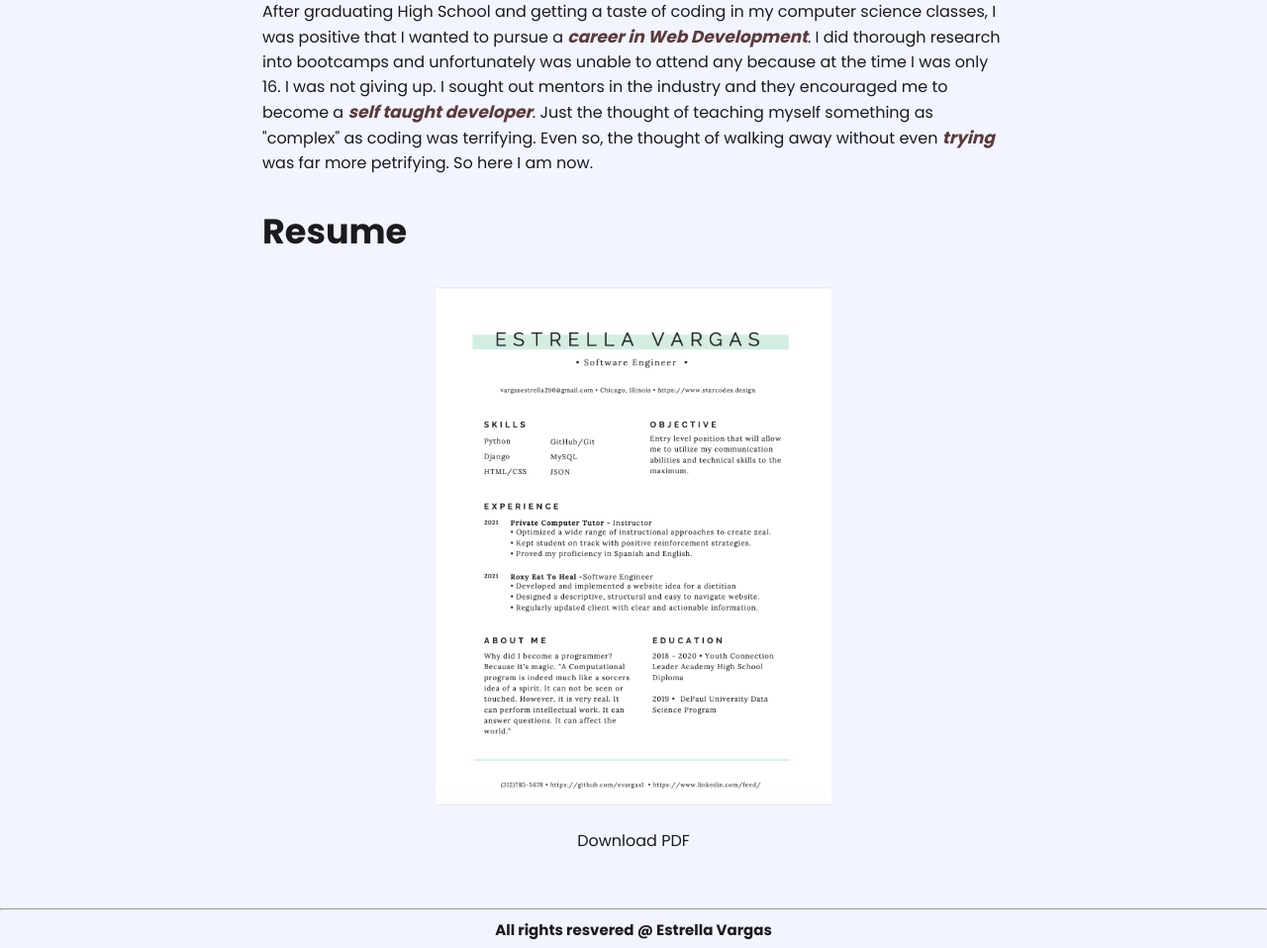
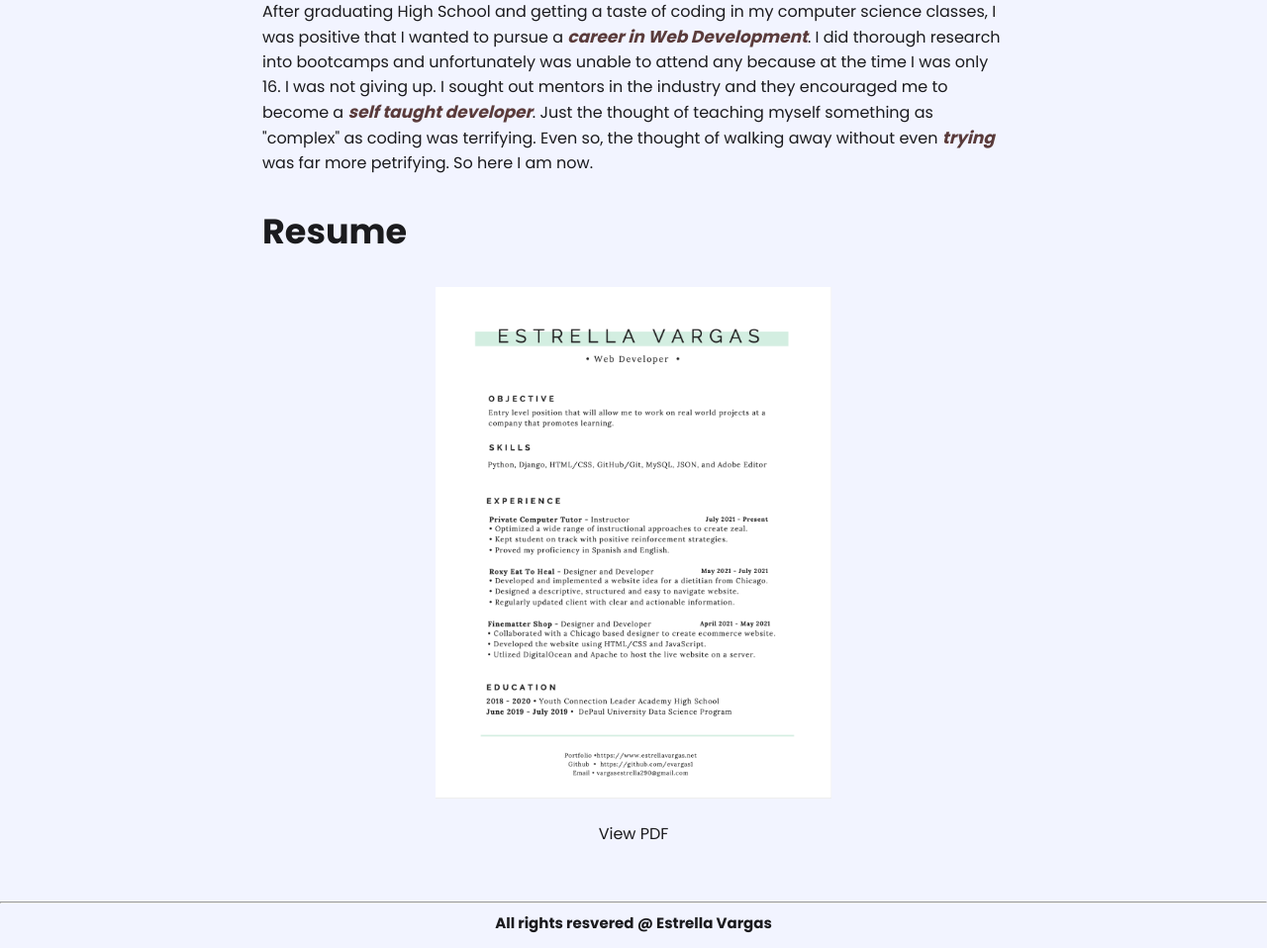
Before and after one commit to evargas1/Super-Port, a Django app: page / in a window 1280 px wide. Shown: the part 1022-1980 px from the top of the page at 99% size. Run offline with Django 4.2, Linux system fonts and the light colour scheme; some libraries are stand-ins or nearby versions.

Commit message:
fixing download button

```diff
--- a/port/templates/port/main.html
+++ b/port/templates/port/main.html
@@ -147,10 +147,10 @@
             <div class="resume-sec">
                 <h2 id="resume-section" class="header-text">Resume</h2>
                 <div class="large-image">
-                    <img src="{% static './img/picture_of_resume.png' %}" alt="">
+                    <img src="{% static './img/sup.png' %}" alt="">
                     <div class="download-butt">
                         <ul class="menu-items">
-                            <li><a type="button" class="main-text" href="{% static './img/Estrella_Vargas.pdf' %}" download="Estrella_Vargas.pdf">Download PDF</a></li>
+                            <li><a target="_blank" class="main-text" href="{% static './img/Estrella_Vargas.pdf' %}" >View PDF</a></li>
                         </ul>
                     </div>
                 </div>
```
Also changed, not shown: port/static/img/sup.png (added).
